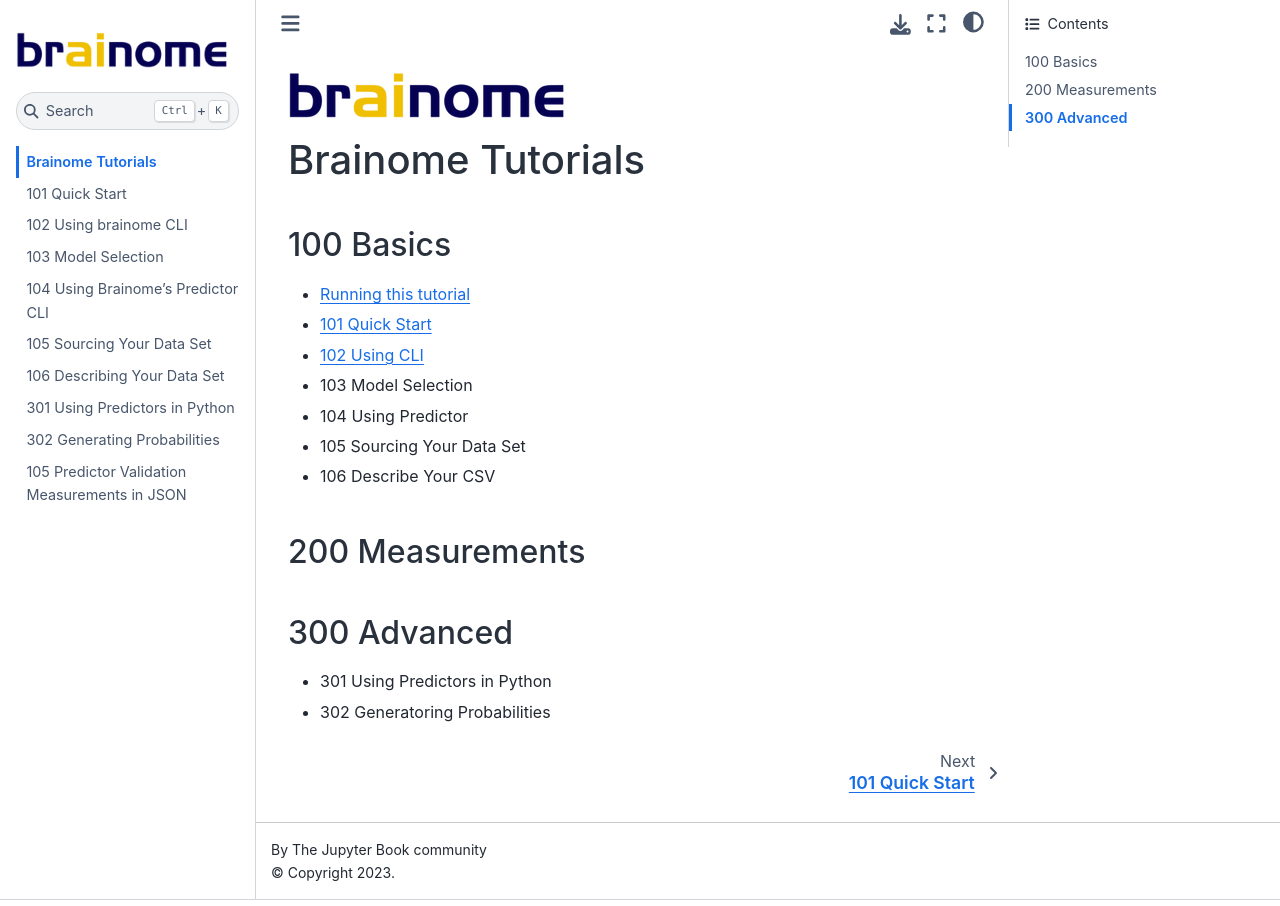
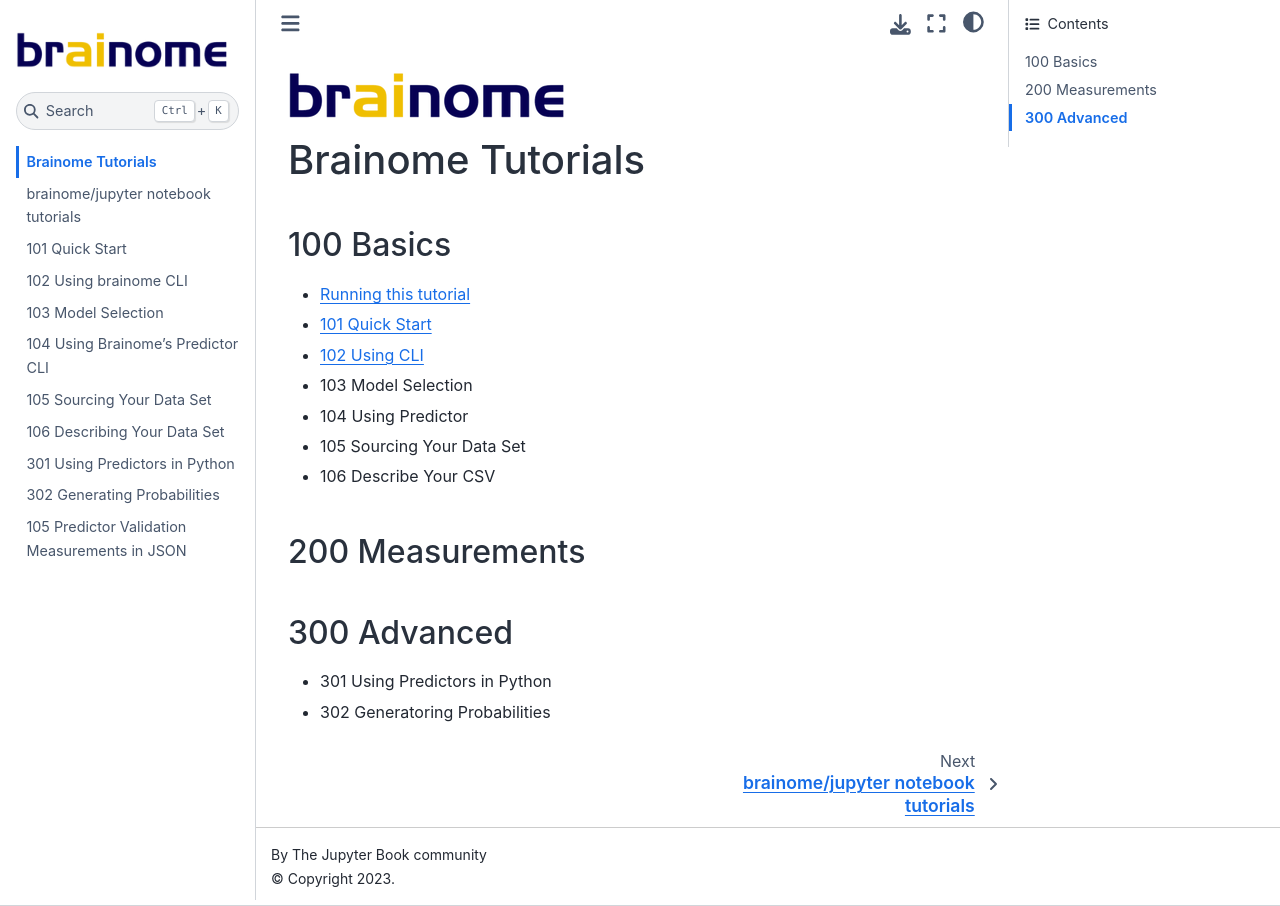
Before and after one commit to burstable-ai/jupyter, a Jupyter Book: the page built from brainome_100_index.ipynb, in a window 1280 px wide. Built offline with Jupyter Book 1.0.4 settings and Sphinx 7.4.7 and the Sphinx Book theme 1.1.4, drawn with Linux system fonts in a browser that asks for light colours; pages that are not in the unit, such as notebooks, are missing from menus; part of the change alters nothing that is shown.

```diff
--- a/_toc.yml
+++ b/_toc.yml
@@ -1,6 +1,7 @@
 format: jb-article
 root: brainome_100_index
 sections:
+- file: README.md
 - file: brainome_101_Quick_Start
 - file: brainome_102_Using_CLI
 - file: brainome_103_Model_Selection
```
